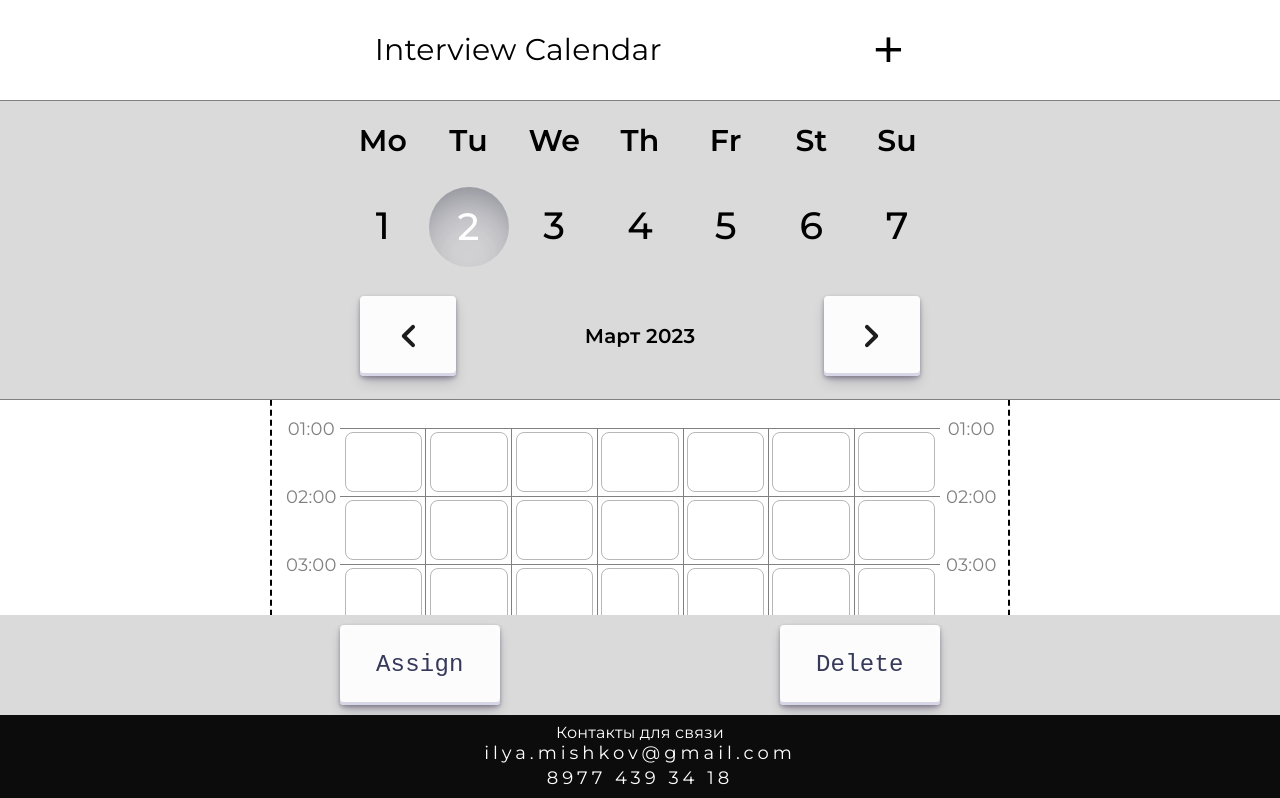
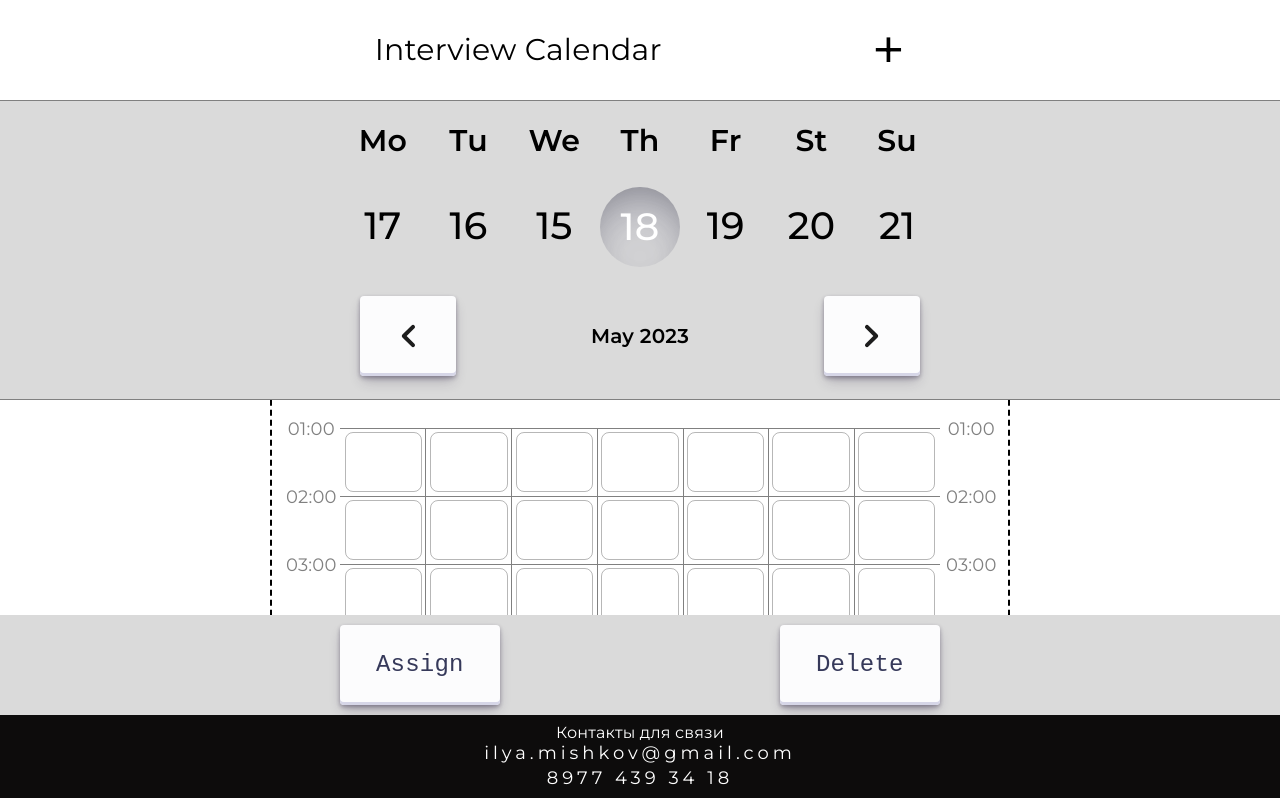
Before and after one commit to ChristianClee/CalendarV2, a React (Create React App) app: page / in a window 1280 px wide. Shown: the top 798 px of the page. Built offline with nearby package versions, Linux system fonts and the light colour scheme.

Commit message:
i try to rewrite redux structure

```diff
--- a/package.json
+++ b/package.json
@@ -4,6 +4,7 @@
   "private": true,
   "homepage": "https://christianclee.github.io/CalendarApp/",
   "dependencies": {
+    "@reduxjs/toolkit": "^1.9.5",
     "@testing-library/jest-dom": "^5.16.5",
     "@testing-library/react": "^13.4.0",
     "@testing-library/user-event": "^13.5.0",
@@ -14,6 +15,7 @@
     "gh-pages": "^5.0.0",
     "react": "^18.2.0",
     "react-dom": "^18.2.0",
+    "react-redux": "^8.0.5",
     "react-scripts": "5.0.1",
     "sass": "^1.62.1",
     "typescript": "^4.9.5",
--- a/src/App.tsx
+++ b/src/App.tsx
@@ -1,19 +1,26 @@
-import React from 'react';
-
+import React, { useEffect } from 'react';
 import Header from './components/header/Header';
 import Main from './components/main/Main';
 import Footer from './components/footer/Footer';
+import { useDispatch } from 'react-redux';
+import { getCurrentDate, getWeek } from './redux/slices/dateSlice';
 
 
 function App() {
+  const dispatch = useDispatch()
+    useEffect(() => {
+      dispatch(getCurrentDate())
+      dispatch(getWeek())
+  },[])
+
   return (
-    <div className="App">
+    // <div className="App">
       <div className="wrapper">
         <Header/>
         <Main />
         <Footer/>
       </div>
-    </div>
+    // {/* </div> */}
   );
 }
 
--- a/src/components/main/Nav.tsx
+++ b/src/components/main/Nav.tsx
@@ -1,10 +1,17 @@
-import React from 'react';
+import React,{useEffect} from 'react';
 import WeekDays from './nav/WeekDays';
 import NumberDays from './nav/NumberDays';
 import Months from './nav/Months';
+// import {  useSelector } from 'react-redux';
+// import { selectDate } from '../../redux/slices/dateSlice';
 
 
-const Nav:React.FC = () => {
+const Nav: React.FC = () => {
+  // const date = useSelector(selectDate)
+
+
+  // console.log(date)
+
   return (
     <nav className="main__nav">
       <div className="nav">
--- a/src/components/main/nav/Months.tsx
+++ b/src/components/main/nav/Months.tsx
@@ -1,15 +1,21 @@
 import React from 'react';
 import { ReactComponent as ArrowLeft } from "../../../assets/picture/arrow-left.svg"
 import { ReactComponent as ArrowRight } from "../../../assets/picture/arrow-right.svg"
+import { selectDate } from "../../../redux/slices/dateSlice"
+import { useSelector } from 'react-redux';
 
 
-const Months:React.FC = () => {
+const Months: React.FC = () => {
+  const { currentYear, currentMonth, isBothMonthsInWeek, bothMonthsInWeek } = useSelector(selectDate)
+  const month = isBothMonthsInWeek ? bothMonthsInWeek.join(" ") : currentMonth
+  // console.log("month", isBothMonthsInWeek)
+
   return (
     <div className="nav__monthBlock">
       <div className="button29">
         <ArrowLeft />
       </div>
-      <div className="nav__month">Март 2023</div>
+      <div className="nav__month">{month} {currentYear}</div>
       <div className="button29">
         <ArrowRight />
       </div>
--- a/src/components/main/nav/NumberDays.tsx
+++ b/src/components/main/nav/NumberDays.tsx
@@ -1,30 +1,26 @@
 import React from 'react';
+import Li from './elements/Li';
+import { useSelector } from 'react-redux';
+import { selectDate } from '../../../redux/slices/dateSlice';
+
+const NumberDays: React.FC = () => {
+  const { currentDay, listOfWeekDays } = useSelector(selectDate)
+  // {listOfWeekDays:[17,18,19,20,21,22,23], }
+  // currentDay
+  // console.log('currentDay', currentDay)
+  // console.log('listOfWeekDays', listOfWeekDays)
 
 
-const NumberDays:React.FC = () => {
   return (
     <ul className="nav__dayUl">
-      <li>
-        <span>1</span>
-      </li>
-      <li className="active">
-        <span>2</span>
-      </li>
-      <li>
-        <span>3</span>
-      </li>
-      <li>
-        <span>4</span>
-      </li>
-      <li>
-        <span>5</span>
-      </li>
-      <li>
-        <span>6</span>
-      </li>
-      <li>
-        <span>7</span>
-      </li>
+      {listOfWeekDays.map((day, index) => (
+        <Li key={index} currentDay={currentDay}>
+          {day}
+        </Li>
+      ))}
+
+
+
     </ul>
   );
 }
--- /dev/null
+++ b/src/components/main/nav/elements/Li.tsx
@@ -0,0 +1,15 @@
+import React from 'react';
+
+interface LiProps {
+  children: string;
+  currentDay: string;
+}
+
+const Li: React.FC<LiProps> = ({children, currentDay}) => {
+  return (
+    <li className={currentDay === children? "active" : ""}>
+      <span>{children}</span>
+    </li>
+  );
+}
+export default Li;
--- a/src/index.tsx
+++ b/src/index.tsx
@@ -2,10 +2,15 @@ import React from 'react';
 import ReactDOM from 'react-dom/client';
 import './scss/index.scss'
 import App from './App';
+import { store } from './redux/store'
+import { Provider } from 'react-redux'
 
 const root = ReactDOM.createRoot(
   document.getElementById('root') as HTMLElement
 );
 root.render(
+  <Provider store={store}>
     <App />
+  </Provider>
+
 );
--- /dev/null
+++ b/src/redux/slices/dateSlice.ts
@@ -0,0 +1,143 @@
+import { createSlice } from '@reduxjs/toolkit'
+import { RootState } from "../store";
+import type { PayloadAction } from '@reduxjs/toolkit'
+
+type Months = "" | "January" | "February" | "March" | "April" | "May" | "June" | "July" | "August" | "September" | "October" | "November" | "December"
+
+interface Init {
+  currentYear: string;
+  currentMonth: Months;
+  currentWeekDay: string;
+  currentDay: string;
+  listOfWeekDays: string[] | []; //this is list of current week with current date of week, it is indexed, first argument after initialization will be on monday place, getWeek() - is initializator method
+  isBothMonthsInWeek: boolean; //it shows , is booth month in one week
+  bothMonthsInWeek: string[];
+}
+
+const initialState:Init = {
+  currentYear: "",
+  currentMonth: "",
+  currentWeekDay: "",
+  currentDay: "",
+  listOfWeekDays: [],
+  isBothMonthsInWeek: false,
+  bothMonthsInWeek: [],
+
+}
+export const dateSlice = createSlice({
+  name: "date",
+  initialState,
+  reducers: {
+    getCurrentDate(state) {
+      const month: Months[] = ["January", "February", "March", "April", "May", "June", "July", "August", "September", "October", "November", "December"]
+      const weekDays= "Sunday Monday Tuesday Wednesday Thursday Friday Saturday".split(" ")
+      const date = new Date()
+
+      const currentYear = String(date.getFullYear())
+
+      const currentMonth:Months = month[date.getMonth()]
+
+      const currentWeekDay = weekDays[date.getDay()]
+      const currentDay = String(date.getDate())
+      // currentWeekDay and currentDay don't need additional verify and I can save their value
+      state.currentYear = currentYear
+      state.currentMonth = currentMonth
+      state.currentWeekDay = currentWeekDay
+      state.currentDay = currentDay
+
+
+//       ///////////////////////////////////////////////////////////
+//       // but currentYear currentMonth can enter in one week, and if they are in, I want to add both of month or years in  current Year or currentMonth
+//       const _year: number = date.getFullYear()
+//       const _month: number = date.getMonth()
+//       const _day: number = date.getDate()
+//       const _currentweekDay: number = (date.getDay() - 1 != -1) ? date.getDay() - 1 : 6 // transform to russia system of week
+
+//       const _finishweekDay: number = (new Date(_year, _month + 1, 0).getDay() - 1 != -1 )? new Date(_year, _month + 1, 0).getDay() - 1 : 6
+//       // console.log(_currentweekDay, _finishweekDay)
+//       // console.log("SDf")
+
+//       const lastDayOfThisMonth = new Date(_year, _month + 1, 0).getDate()
+//       const lastDayOfPreviousMonth = new Date(_year, _month, 0).getDate()
+// // console.log(lastDayOfThisMonth)
+//       // next 'if' block checks : are both month in one week or not?
+//       if (_day < 7) { // check previous month
+//         state.isBothMonthsInWeek = true
+//         if (month.indexOf(currentMonth) === 0) { // if index is 0 it means previous month must be December
+//           state.bothMonthsInWeek = ["December", currentMonth]
+//         } else {
+//           const previousMonth = month[month.indexOf(currentMonth) - 1]
+//           state.bothMonthsInWeek = [previousMonth, currentMonth]
+//         }
+//       } else if (_day + 7 > lastDayOfThisMonth && _finishweekDay - _currentweekDay === -1) { //check next month
+//         state.isBothMonthsInWeek = true
+//         if (month.indexOf(currentMonth) === 11) {
+//           state.bothMonthsInWeek = [currentMonth, "January"]
+//         } else {
+//           const nextMonth = month[month.indexOf(currentMonth) + 1]
+//           state.bothMonthsInWeek = [currentMonth, nextMonth]
+//         }
+//       }
+//       // todo  I need to do bothYearsInWeek like month
+//       //////////////////////////////////////////////////////////////////////////
+
+
+
+    },
+    getWeek(state) {
+      const weekDays = "Monday Tuesday Wednesday Thursday Friday Saturday Sunday".split(" ")
+      const date = new Date()
+      let currentWeek: number[] = []
+      const day = parseInt(state.currentDay) // current day
+      const weekDay = state.currentWeekDay   // current day of week
+
+      const year: number = date.getFullYear()
+      const month: number = date.getMonth()
+      const lastDayOfThisMonth: number = new Date(year, month + 1, 0).getDate()
+      const lastDayOfPreviousMonth: number = new Date(year, month, 0).getDate()
+
+
+      const dayIndex = weekDays.indexOf(weekDay)
+      const daysAfterCurrentDay = 7 - (dayIndex + 1) // amount of days of week after current day
+      const daysBeforeCurrentDay = 7 - (daysAfterCurrentDay + 1)
+
+
+      if (daysBeforeCurrentDay > 0) {      // if the 'days before' exists I whant to add them to currentWeek
+        for (let i = 1; i < daysBeforeCurrentDay + 1; i++){
+          const _day = day - i
+          if (_day < 1) {                  // test on previous days of month
+            const _dayPreviousMonth = lastDayOfPreviousMonth - _day
+            currentWeek.push(_dayPreviousMonth)
+          } else {
+            currentWeek.push(_day)
+          }
+        }
+      }
+
+      currentWeek.push(day) // I add curent day to week
+
+      if (daysAfterCurrentDay > 0) {      // if the 'days after' exists I whant to add them to currentWeek
+        for (let i = 1; i < daysAfterCurrentDay + 1; i++){
+          const _day = day + i
+          if (_day > lastDayOfThisMonth) {
+            const _dayNextMonth = _day - lastDayOfThisMonth
+            currentWeek.push(_dayNextMonth)
+          } else {
+            currentWeek.push(_day)
+          }
+        }
+      }
+      state.listOfWeekDays = currentWeek.map(item => String(item))
+    },
+    goToRight(state) {
+    }
+
+  }
+})
+
+export default dateSlice.reducer
+export const selectDate = (state:RootState) => state.date
+export const {
+  getCurrentDate,
+  getWeek,
+} = dateSlice.actions
--- /dev/null
+++ b/src/redux/store.ts
@@ -0,0 +1,11 @@
+import { configureStore } from '@reduxjs/toolkit'
+import dateReducer from './slices/dateSlice'
+
+export const store = configureStore({
+  reducer: {
+    date: dateReducer,
+  },
+})
+
+export type RootState = ReturnType<typeof store.getState>
+export type AppDispatch = typeof store.dispatch
```
Also changed, not shown: 1 other file (tests, documents, lock files or other folders).
